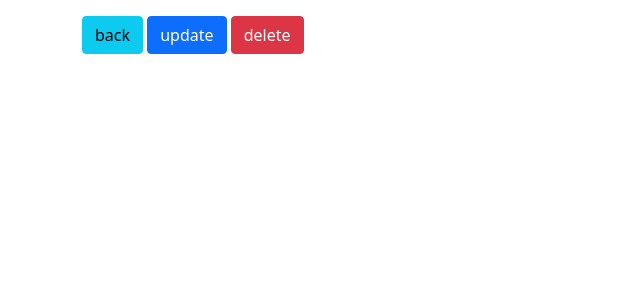
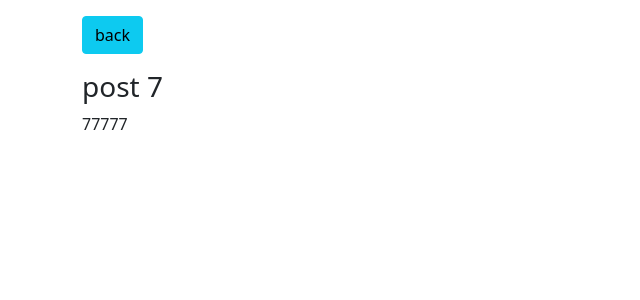
Before and after one commit to TienYoung/Django-AJAX, a Django app: page /7/ in a window 1280 px wide. Shown: the top 300 px of the page, without its empty margins (0-640 px from the left). Run offline with Django 5.2, Linux system fonts and the light colour scheme; data comes from the database, SQL or seed files in the repository; both versions use the stored data as it was after the commit; some libraries are stand-ins or nearby versions.

Commit message:
Update and Delete Post with Ajax

```diff
--- a/posts/static/posts/detail.js
+++ b/posts/static/posts/detail.js
@@ -1,8 +1,23 @@
 console.log('hello detail')
+const postBox = document.getElementById('post-box')
+const alertBox = document.getElementById('alert-box')
+const backBtn = document.getElementById('back-btn')
+const updateBtn = document.getElementById('update-btn')
+const deleteBtn = document.getElementById('delete-btn')
 
-const backBtn = document.getElementById('back-btn')
 const url = window.location.href + "data/"
+const updateUrl = window.location.href + "update/"
+const deleteUrl = window.location.href + "delete/"
+
+const updateForm = document.getElementById('update-form')
+const deleteForm = document.getElementById('delete-form')
+
 const spinnerBox = document.getElementById('spinner-box')
+
+const titleInput = document.getElementById('id_title')
+const bodyInput = document.getElementById('id_body')
+
+const csrf = document.getElementsByName('csrfmiddlewaretoken')
 
 backBtn.addEventListener('click', ()=>{
     history.back()
@@ -13,9 +28,81 @@ $.ajax({
     url: url,
     success: function(response){
         console.log(response)
+        const data = response.data
+
+        if (data.logged_in !== data.author) {
+
+        } else {
+            updateBtn.classList.remove('not-visible')
+            deleteBtn.classList.remove('not-visible')
+        }
+
+        const titleEl = document.createElement('h3')
+        titleEl.setAttribute('class', 'mt-3')
+        titleEl.setAttribute('id', 'title')
+
+        const bodyEl = document.createElement('p')
+        bodyEl.setAttribute('class', 'mt-1')
+        bodyEl.setAttribute('id', 'body')
+
+        titleEl.textContent = data.title
+        bodyEl.textContent = data.body
+
+        postBox.appendChild(titleEl)
+        postBox.appendChild(bodyEl)
+
+        titleInput.value = data.title
+        bodyInput.value = data.body
+
         spinnerBox.classList.add('not-visible')
     },
     error: function(error){
         console.log(error)
     }
 })
+
+updateForm.addEventListener('submit', e=>{
+    e.preventDefault()
+
+    const title = document.getElementById('title')
+    const body = document.getElementById('body')
+
+    $.ajax({
+        type: 'POST',
+        url: updateUrl,
+        data: {
+            'csrfmiddlewaretoken': csrf[0].value,
+            'title': titleInput.value,
+            'body': bodyInput.value,
+        },
+        success: function(response){
+            console.log(response)
+            handleAlerts('success', 'post has been updated')
+            title.textContent = response.title
+            body.textContent = response.body
+        },
+        error: function(error){
+            console.log(error)
+        }
+    })
+})
+
+deleteForm.addEventListener('submit', e=>{
+    e.preventDefault()
+
+    $.ajax({
+        type: 'POST',
+        url: deleteUrl,
+        data: {
+            'csrfmiddlewaretoken': csrf[0].value,
+        },
+        success: function(response){
+            console.log(response)
+            window.location.href = window.location.origin
+            localStorage.setItem('title', titleInput.value)
+        },
+        error: function(error){
+            console.log(error)
+        }
+    })
+})
--- a/posts/static/posts/main.js
+++ b/posts/static/posts/main.js
@@ -31,6 +31,12 @@ const getCookie=(name) => {
     return cookieValue;
 }
 const csrftoken = getCookie('csrftoken');
+
+const deleted = localStorage.getItem('title')
+if (deleted){
+    handleAlerts('danger', `deleted "${deleted}"`)
+    localStorage.clear()
+}
 
 const likeUnlikePosts = ()=> {
     const likeUnlikeForms = [...document.getElementsByClassName('like-unlike-forms')]
--- a/posts/templates/posts/detail.html
+++ b/posts/templates/posts/detail.html
@@ -1,5 +1,6 @@
 {% extends "base.html" %}
 {% load static %}
+{% load crispy_forms_tags %}
 
 {% block scripts %}
     <script src="{% static 'posts/detail.js' %}" defer></script>
@@ -8,10 +9,55 @@
 {% block title %}{{obj.title}} detail{% endblock title %}
 
 {% block content %}
+    <!-- Update Modal -->
+    <div class="modal fade" id="updateModal" tabindex="-1" aria-labelledby="exampleModalLabel" aria-hidden="true">
+        <div class="modal-dialog">
+            <div class="modal-content">
+                <div class="modal-header">
+                    <h1 class="modal-title fs-5" id="exampleModalLabel">Update post</h1>
+                    <button type="button" class="btn-close" data-bs-dismiss="modal" aria-label="Close"></button>
+                </div>
+                <div class="modal-body">
+                    <div id="alert-box"></div>
+                    <form id="update-form">
+                        {% csrf_token %}
+                        {{form|crispy}}
+                        <div class="modal-footer">
+                            <button type="button" class="btn btn-danger" data-bs-dismiss="modal">Close</button>
+                            <button type="submit" class="btn btn-success">update</button>
+                        </div>
+                    </form>
+                </div>
+            </div>
+        </div>
+    </div>
+
+    <!-- Delete Modal -->
+    <div class="modal fade" id="deleteModal" tabindex="-1" aria-labelledby="exampleModalLabel" aria-hidden="true">
+        <div class="modal-dialog">
+            <div class="modal-content">
+                <div class="modal-header">
+                    <h1 class="modal-title fs-5" id="exampleModalLabel">Delete post</h1>
+                    <button type="button" class="btn-close" data-bs-dismiss="modal" aria-label="Close"></button>
+                </div>
+                <div class="modal-body">
+                    Are you sure you want to delete <b>"${{obj.title}}"</b> ?
+                </div>
+                <div class="modal-footer">
+                    <form id="delete-form">
+                        {% csrf_token %}
+                        <button type="button" class="btn btn-danger" data-bs-dismiss="modal">Close</button>
+                        <button type="submit" class="btn btn-success">delete</button>
+                    </form>
+                </div>
+            </div>
+        </div>
+    </div>
+
 
     <button id="back-btn" class="btn btn-info">back</button>
-    <button id="update-btn" class="btn btn-primary">update</button>
-    <button id="delate-btn" class="btn btn-danger">delete</button>
+    <button id="update-btn" class="btn btn-primary not-visible" data-bs-toggle="modal" data-bs-target="#updateModal">update</button>
+    <button id="delete-btn" class="btn btn-danger not-visible" data-bs-toggle="modal" data-bs-target="#deleteModal">delete</button>
     <div id="spinner-box" class="text-center">
         <div class="spinner-border" role="status"></div>
     </div>
--- a/posts/urls.py
+++ b/posts/urls.py
@@ -4,7 +4,9 @@ from .views import (
     load_post_data_view,
     like_unlike_post,
     post_detail,
-    post_detail_data_view
+    post_detail_data_view,
+    delete_post,
+    update_post,
 )
 
 app_name = 'posts'
@@ -13,6 +15,8 @@ urlpatterns = [
     path('', post_list_and_create, name='main-board'),
     path('like-unlike/', like_unlike_post, name='like-unlike'),
     path('<pk>/', post_detail, name='post-detail'),
+    path('<pk>/update/', update_post, name='post-update'),
+    path('<pk>/delete/', delete_post, name='post-delete'),
 
     path('data/<int:num_posts>/', load_post_data_view, name='posts-data'),
     path('<pk>/data/', post_detail_data_view, name='post-detail-data'),
--- a/posts/views.py
+++ b/posts/views.py
@@ -83,5 +83,21 @@ def like_unlike_post(request):
             obj.liked.add(request.user)
         return JsonResponse({'liked': liked, 'count': obj.like_count})
 
-def hello_world_view(request):
-    return JsonResponse({'text': 'hello world'})
+def update_post(request, pk):
+    obj = Post.objects.get(pk=pk)
+    if request.META.get('HTTP_X_REQUESTED_WITH') == 'XMLHttpRequest':
+        new_title = request.POST.get('title')
+        new_body = request.POST.get('body')
+        obj.title = new_title
+        obj.body = new_body
+        obj.save()
+        return JsonResponse({
+            'title': new_title,
+            'body': new_body,
+        })
+
+def delete_post(request, pk):
+    obj = Post.objects.get(pk=pk)
+    if request.META.get('HTTP_X_REQUESTED_WITH') == 'XMLHttpRequest':
+        obj.delete()
+        return JsonResponse({})
--- a/templates/base.html
+++ b/templates/base.html
@@ -7,7 +7,7 @@
     <meta name="viewport" content="width=device-width, initial-scale=1">
 
     <!-- favicon -->
-    {% comment %} <link rel="icon" type="image/png" href="{% static 'favicon.ico' %}"/> {% endcomment %}
+    <link rel="icon" type="image/png" href="{% static 'favicon.ico' %}"/>
 
     <!-- Bootstrap CSS -->
     <link href="https://cdn.jsdelivr.net/npm/bootstrap@5.0.0-beta2/dist/css/bootstrap.min.css" rel="stylesheet" integrity="sha384-BmbxuPwQa2lc/FVzBcNJ7UAyJxM6wuqIj61tLrc4wSX0szH/Ev+nYRRuWlolflfl" crossorigin="anonymous">
```
Also changed, not shown: db.sqlite3, static/favicon.ico (added).
